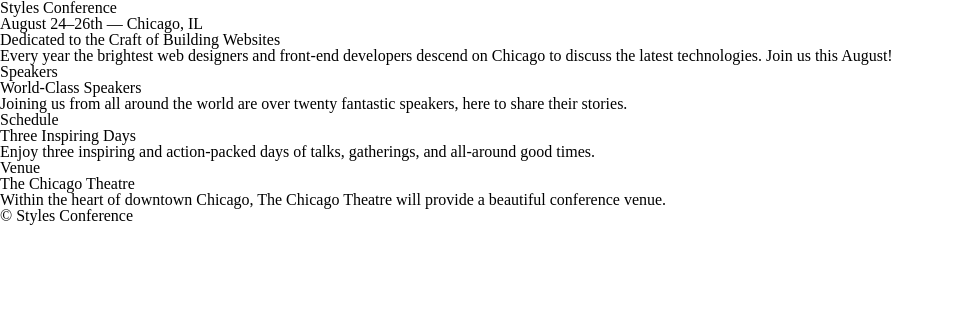
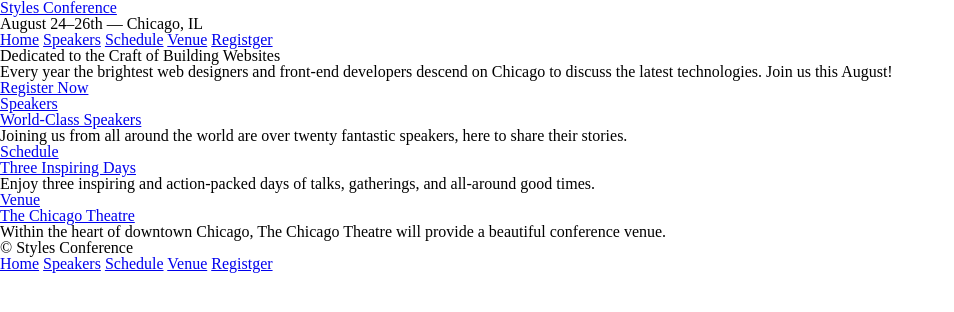
Before and after one commit to mrmacfadden/styles-conference-24, a plain HTML site: page index.html in a window 1280 px wide. Shown: the whole page, without its empty margins (0-954 px from the left). Drawn offline with Linux system fonts and the light colour scheme.

Commit message:
Add pages

```diff
--- a/index.html
+++ b/index.html
@@ -7,31 +7,52 @@
     </head>
     <body>
         <header>
-            <h1>Styles Conference</h1>
+            <h1>
+                <a href="index.html">
+                    Styles Conference
+                </a>
+            </h1>
             <h3>August 24&ndash;26th &mdash; Chicago, IL</h3>
+
+            <nav>
+                <a href="index.html">Home</a>
+                <a href="speakers.html">Speakers</a>
+                <a href="schedule.html">Schedule</a>
+                <a href="venue.html">Venue</a>
+                <a href="register.html">Registger</a>
+            </nav>
+
         </header>
+
         <section>
             <h2>Dedicated to the Craft of Building Websites</h2>
             <p>Every year the brightest web designers and front-end developers descend on Chicago to discuss the latest technologies. Join us this August!</p>
+            <a href="register.html">Register Now</a>
         </section>
 
         <section>
 
             <section>
+                <a href="speakers.html">
                     <h5>Speakers</h5>
                     <h3>World-Class Speakers</h3>
+                </a>
                 <p>Joining us from all around the world are over twenty fantastic speakers, here to share their stories.</p>
             </section>
 
             <section>
+                <a href="schedule.html">
                     <h5>Schedule</h5>
                     <h3>Three Inspiring Days</h3>
+                </a>
                 <p>Enjoy three inspiring and action-packed days of talks, gatherings, and all-around good times.</p>
             </section>
 
             <section>
+                <a href="venue.html">
                     <h5>Venue</h5>
                     <h3>The Chicago Theatre</h3>
+                </a>
                 <p>Within the heart of downtown Chicago,  The Chicago Theatre will provide a beautiful conference venue.</p>
             </section>
 
@@ -39,6 +60,13 @@
 
         <footer>
             <small>&copy; Styles Conference</small>
+            <nav>
+                <a href="index.html">Home</a>
+                <a href="speakers.html">Speakers</a>
+                <a href="schedule.html">Schedule</a>
+                <a href="venue.html">Venue</a>
+                <a href="register.html">Registger</a>
+            </nav>
         </footer>
     </body>
 </html>
```
Also changed, not shown: register.html (added, +38 -0 lines), schedule.html (added, +38 -0 lines), speakers.html (added, +38 -0 lines), venue.html (added, +38 -0 lines). Lines whose indentation alone changed are shown as unchanged.
